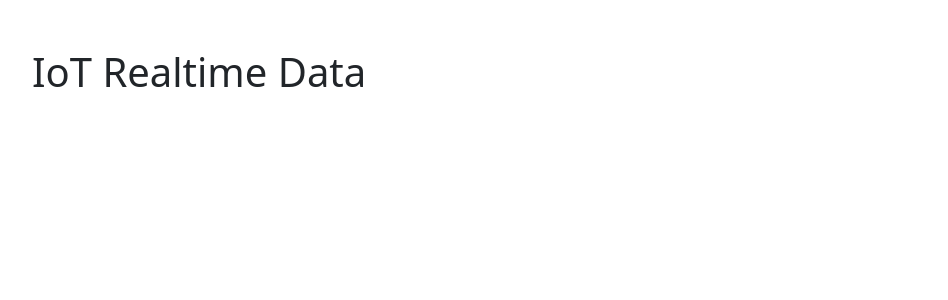
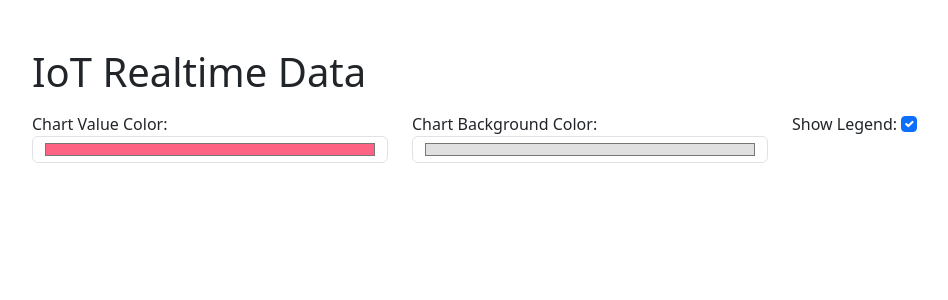
Before and after one commit to dadayan1234/IoT_API, a Flask app: page / in a window 1280 px wide. Shown: the top 300 px of the page, without its empty margins (50-998 px from the left). Run offline with Flask 3, Linux system fonts and the light colour scheme.

Commit message:
feat : add personalized interface

```diff
--- a/templates/index.html
+++ b/templates/index.html
@@ -11,6 +11,23 @@
 <body>
 <div class="container mt-5">
     <h1>IoT Realtime Data</h1>
+
+    <!-- Controls to customize charts -->
+    <div id="chartControls" class="row mt-3 mb-4">
+        <div class="col-md-4">
+            <label for="chartColor">Chart Value Color:</label>
+            <input type="color" id="chartColor" value="#ff6384" class="form-control">
+        </div>
+        <div class="col-md-4">
+            <label for="bgColor">Chart Background Color:</label>
+            <input type="color" id="bgColor" value="#e0e0e0" class="form-control">
+        </div>
+        <div class="col-md-4">
+            <label for="showLegend">Show Legend:</label>
+            <input type="checkbox" id="showLegend" checked class="form-check-input">
+        </div>
+    </div>
+
     <div id="chartsContainer" class="row mt-3">
         <!-- Chart placeholders will be added dynamically -->
     </div>
@@ -22,6 +39,25 @@
 
     // Kontainer untuk menyimpan chart yang telah dibuat
     const charts = {};
+    let chartColor = '#ff6384';
+    let bgColor = '#e0e0e0';
+    let showLegend = true;
+
+    // Update chart colors and legend based on user input
+    document.getElementById('chartColor').addEventListener('input', (event) => {
+        chartColor = event.target.value;
+        updateAllCharts();
+    });
+
+    document.getElementById('bgColor').addEventListener('input', (event) => {
+        bgColor = event.target.value;
+        updateAllCharts();
+    });
+
+    document.getElementById('showLegend').addEventListener('change', (event) => {
+        showLegend = event.target.checked;
+        updateAllCharts();
+    });
 
     // Fungsi untuk membuat chart baru
     function createChart(chartName) {
@@ -47,7 +83,7 @@
                 labels: ['Value', 'Remaining'],
                 datasets: [{
                     data: [0, 100],
-                    backgroundColor: ['#ff6384', '#e0e0e0'],
+                    backgroundColor: [chartColor, bgColor],
                     borderWidth: 0
                 }]
             },
@@ -56,7 +92,7 @@
                 circumference: 180,
                 cutout: '70%',
                 plugins: {
-                    legend: { display: false },
+                    legend: { display: showLegend },
                     tooltip: { enabled: false }
                 }
             }
@@ -64,6 +100,15 @@
 
         // Simpan chart ke kontainer
         charts[chartName] = chart;
+    }
+
+    // Fungsi untuk memperbarui semua chart
+    function updateAllCharts() {
+        for (let chartName in charts) {
+            charts[chartName].data.datasets[0].backgroundColor = [chartColor, bgColor];
+            charts[chartName].options.plugins.legend.display = showLegend;
+            charts[chartName].update();
+        }
     }
 
     // Mendengarkan data dari server melalui Socket.IO
```
